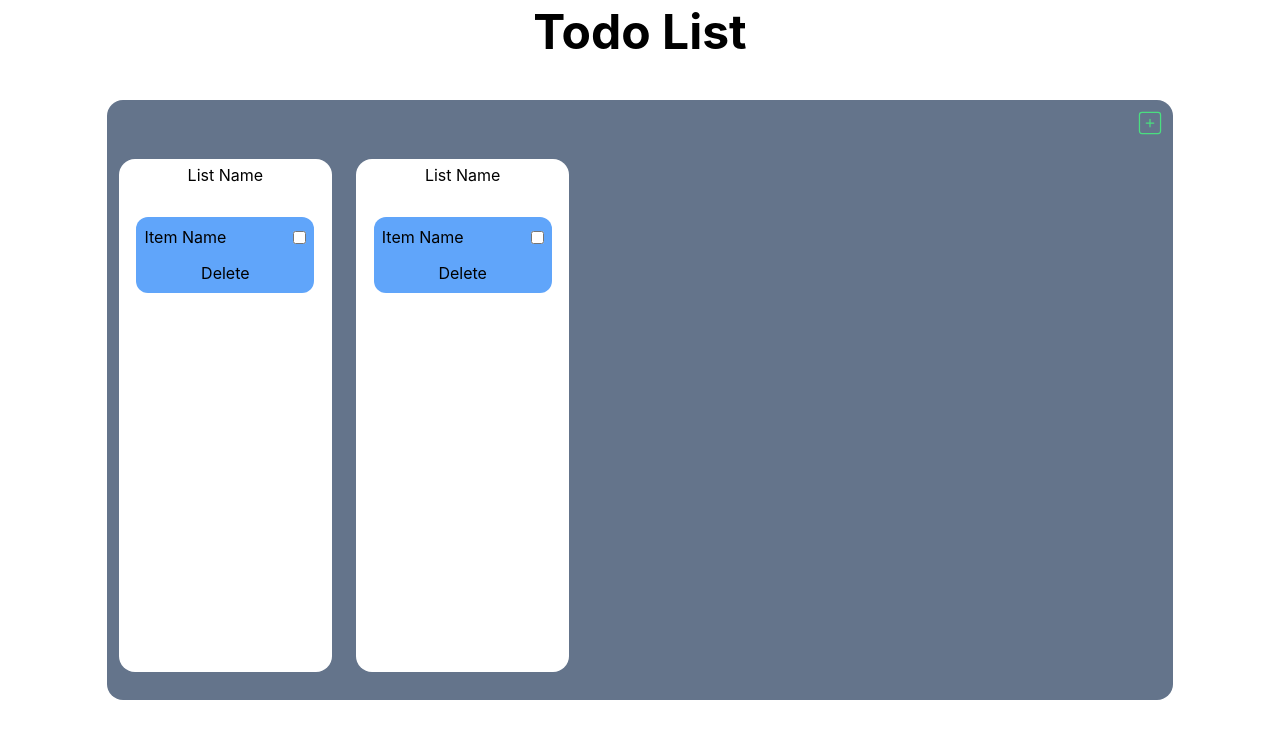
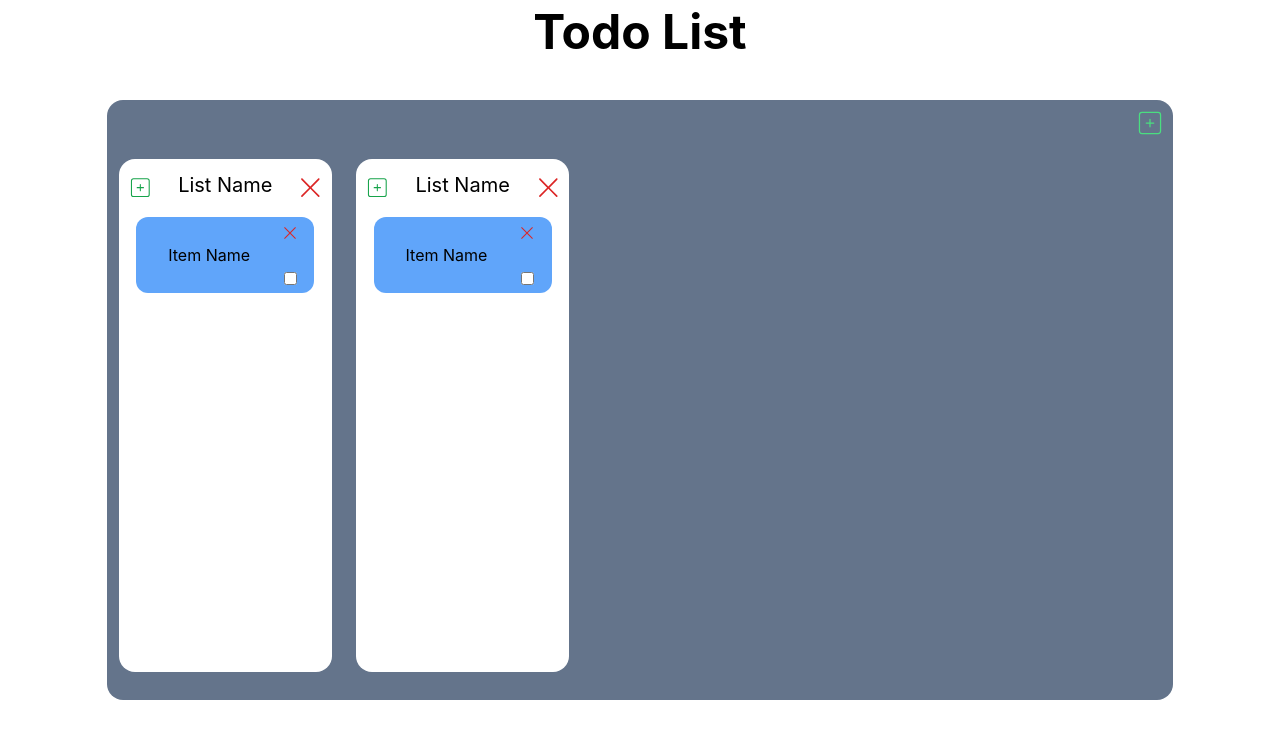
Before and after one commit to danyalnemati8/431final, a React (Create React App) app: page / in a window 1280 px wide. Shown: the top 738 px of the page. Built offline with nearby package versions, Linux system fonts and the light colour scheme.

Commit message:
Added add and delete buttons for lists

```diff
--- a/src/App.js
+++ b/src/App.js
@@ -23,7 +23,7 @@ function App() {
       <div className="h-3/4 w-5/6 bg-slate-500 rounded-2xl flex flex-col items-center justify-start">
         <div className="h-[5%] w-full flex justify-end">
           <CiSquarePlus onClick={openPopup} className="m-2 text-green-400 text-3xl cursor-pointer"/>
-          {isPopupOpen && <Popup title={"Create List"} input={"List Name"} onClose={closePopup} />}
+          {isPopupOpen && <Popup title={"Create List"} input={["List Name"]} onClose={closePopup} />}
         </div>
         <div className='h-[95%] w-full flex items-center justify-start'>
           <List/>
--- a/src/List.js
+++ b/src/List.js
@@ -1,13 +1,18 @@
-
+import { RxCross1 } from "react-icons/rx";
+import { CiSquarePlus } from "react-icons/ci";
 
 const List = () => {
     return (
         <div className="h-[90%] w-1/5 flex flex-col justify-start items-center m-3 bg-white rounded-2xl">
-            <h2 className="h-[10%] w-full text-center text-black m-1">
-                List Name
-            </h2>
+            <div className="h-[10%] w-full m-1 flex items-center">
+                <CiSquarePlus className="h-1/2 w-1/5 text-green-600"/>
+                <h2 className="h-2/3 w-3/5 text-center text-black text-xl">
+                    List Name
+                </h2>
+                <RxCross1 className="h-1/2 w-1/5 text-red-600"/>
+            </div>
             <div className="h-[90%] w-full text-center flex flex-col justify-start items-center">
-                <ListItem/>
+                <ListItem />
             </div>
         </div>
     )
@@ -18,12 +23,14 @@ const ListItem = () => {
         console.log("Delete clicked")
     }
     return (
-        <div className="w-5/6 h-1/6 flex flex-col justify-between bg-blue-400 p-2 rounded-xl">
-            <div className="flex justify-between items-center">
+        <div className="w-5/6 h-1/6 flex justify-between items-center bg-blue-400 p-2 rounded-xl">
+            <div className="h-full flex justify-center items-center w-4/5">
                 <h3 className="text-black">Item Name</h3>
-                <input type="checkbox"/>
             </div>
-            <button className="mt-2 text-black" onClick={handleDelete}>Delete</button>
+            <div className="flex flex-col justify-between items-center h-full w-1/5">
+                <RxCross1 className="text-red-600" />
+                <input type="checkbox" />
+            </div>
         </div>
     )
 }
--- a/src/Popup.js
+++ b/src/Popup.js
@@ -9,10 +9,12 @@ const Popup = ({ title, input, onClose }) => {
                 <RxCross1 onClick={onClose} className='h-[10%] text-5xl text-red-600 cursor-pointer'/>
                 <div className='flex flex-col justify-between items-center h-[100%] w-full'>
                     <h2 className='text-3xl'>{title}</h2>
-                    <div className='flex text-2xl'>
-                        <p>{input}:</p>
-                        <input type='text'></input>
-                    </div>
+                    {input ?
+                    input.map(item => <div className='flex text-2xl'>
+                    <p>{item}:</p>
+                    <input type='text'></input>
+                    </div>)
+                    :<div></div>}
                     <button className='bg-green-500 text-white rounded-xl p-3 hover:text-green-500 hover:bg-white border-green-500 border-solid border-2' onClick={onClose}>Create</button>
                 </div>
             </div>
```
